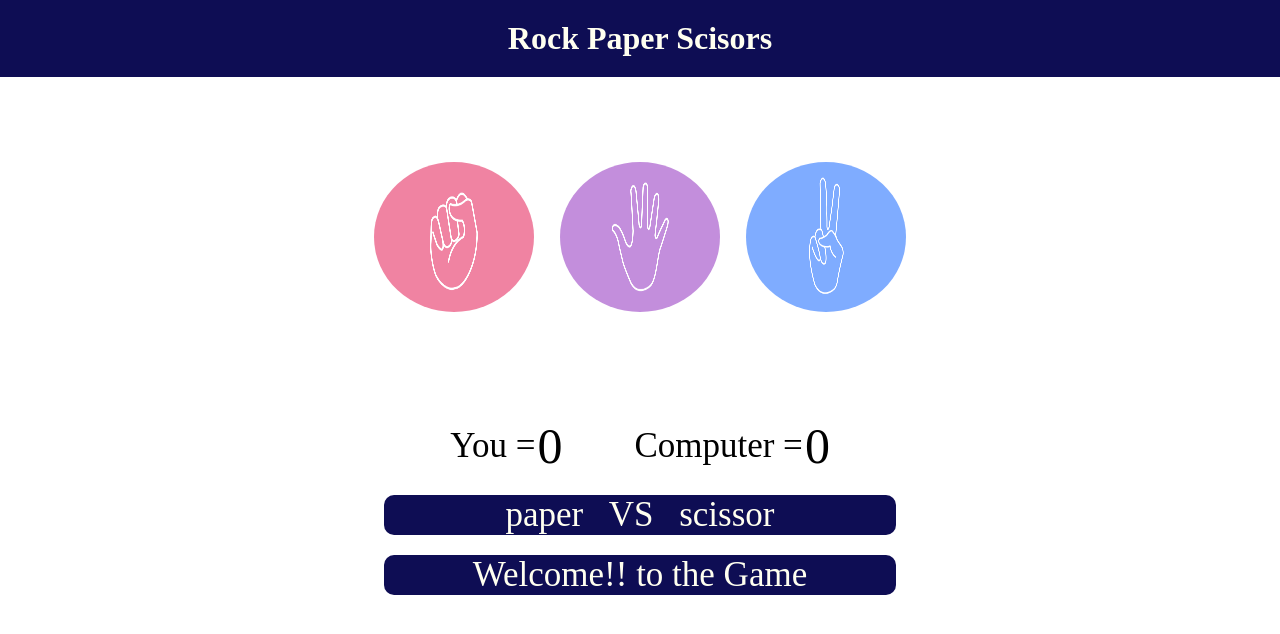
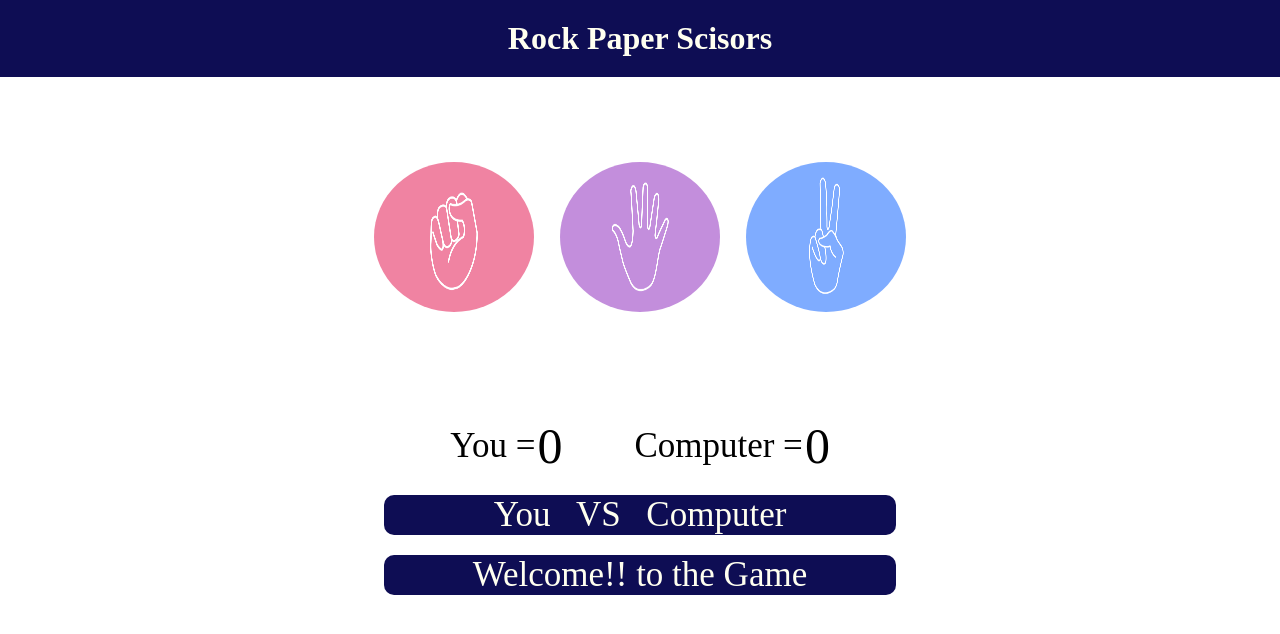
Before and after one commit to ShubhamV-MAX/Rock-Paper-Scissors, a plain HTML site: page index.html in a window 1280 px wide. Drawn offline with Linux system fonts and the light colour scheme.

Commit message:
Little correction

```diff
--- a/index.html
+++ b/index.html
@@ -20,9 +20,9 @@
         <p id="computerScore"> 0</p>
     </div>
     <div id="choices">
-        <p id="userChoice">paper</p>
+        <p id="userChoice">You</p>
         <p id="vs">VS</p>
-        <p id="computerChoice">scissor</p>
+        <p id="computerChoice">Computer</p>
     </div>
     <p id="msg">Welcome!! to the Game</p>
     <script src="script.js"></script>
```
